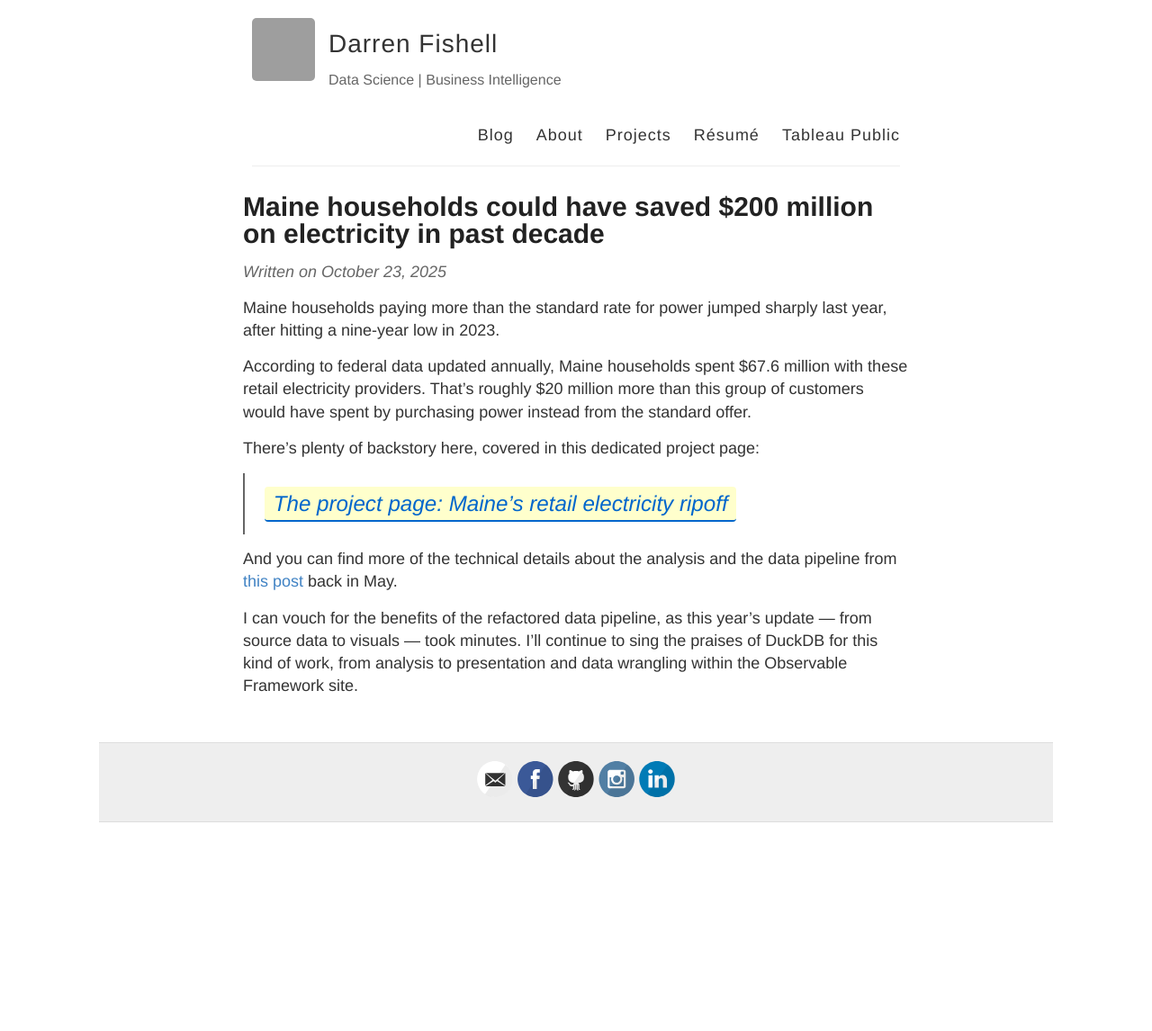
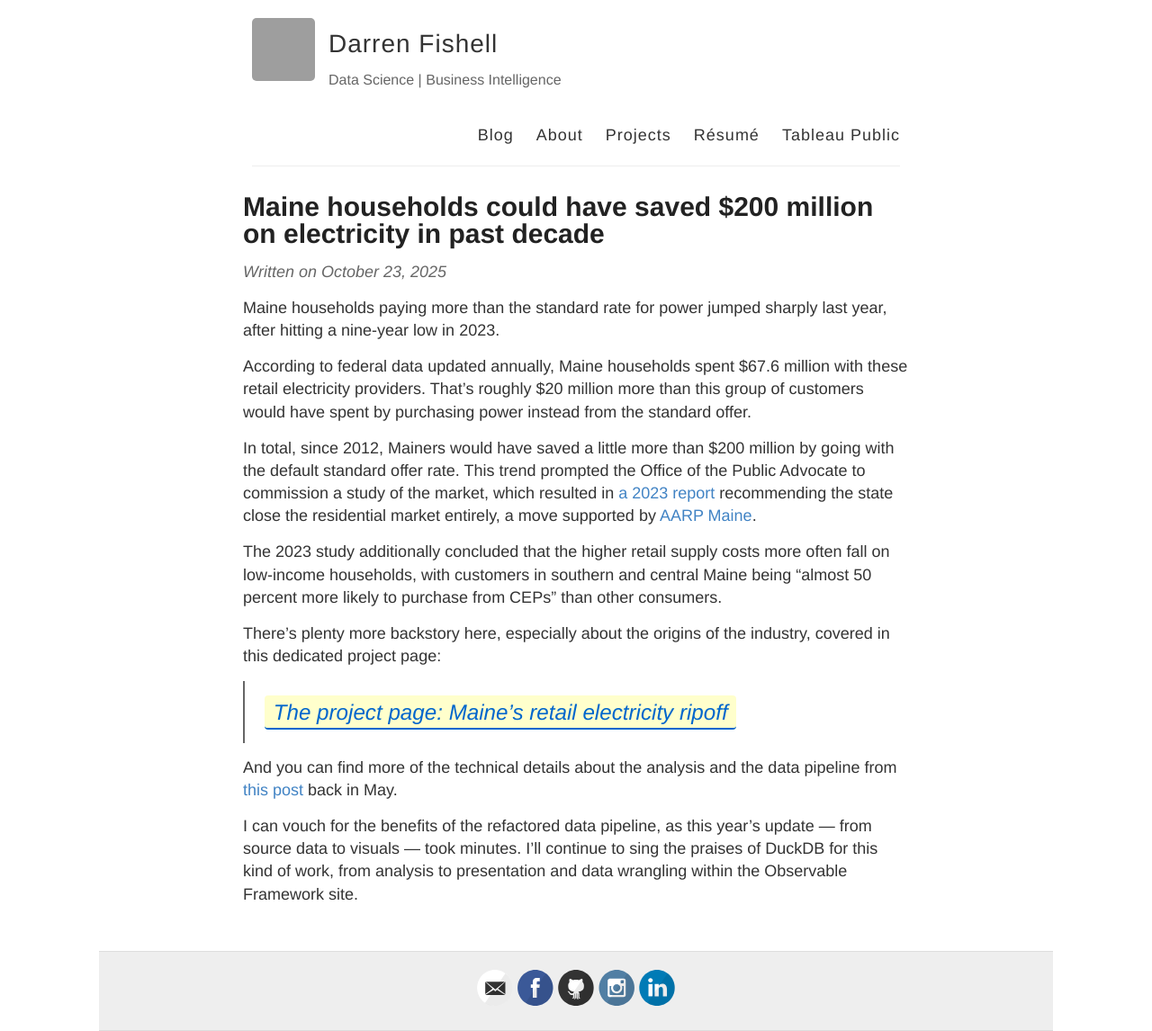
Before and after one commit to darrenfishell/darrenfishell.github.io, a Jekyll site: the page built from _posts/2025-10-23-maines-electricity-premium-accelerates-in-2024.md, in a window 1280 px wide. Shown: the whole page at 90% size. Built offline with Jekyll 4.4.1, drawn with Linux system fonts in a browser that asks for light colours; comment, search, counter and statistics services are not loaded; before the commit the page ends 914 px from its top, so only the background shows below that; grey boxes are pictures that could not be loaded.

Commit message:
Update with more context

```diff
--- a/_posts/2025-10-23-maines-electricity-premium-accelerates-in-2024.md
+++ b/_posts/2025-10-23-maines-electricity-premium-accelerates-in-2024.md
@@ -7,7 +7,11 @@ Maine households paying more than the standard rate for power jumped sharply las
 
 According to federal data updated annually, Maine households spent $67.6 million with these retail electricity providers. That's roughly $20 million more than this group of customers would have spent by purchasing power instead from the standard offer.
 
-There's plenty of backstory here, covered in this dedicated project page:
+In total, since 2012, Mainers would have saved a little more than $200 million by going with the default standard offer rate. This trend prompted the Office of the Public Advocate to commission a study of the market, which resulted in [a 2023 report](https://www.maine.gov/meopa/sites/maine.gov.meopa/files/inline-files/2023-02-01_OPA%20Full%20Retail%20Electricity%20Supply%20Report.pdf) recommending the state close the residential market entirely, a move supported by [AARP Maine](https://www.pressherald.com/2023/04/06/commentary-maines-alternative-utility-market-experiment-has-been-a-failure/).
+
+The 2023 study additionally concluded that the higher retail supply costs more often fall on low-income households, with customers in southern and central Maine being "almost 50 percent more likely to purchase from CEPs" than other consumers.
+
+There's plenty more backstory here, especially about the origins of the industry, covered in this dedicated project page:
 
 > [The project page: Maine's retail electricity ripoff]({{ site.baseurl }}/retail-electricity-ripoff/)
 
```
